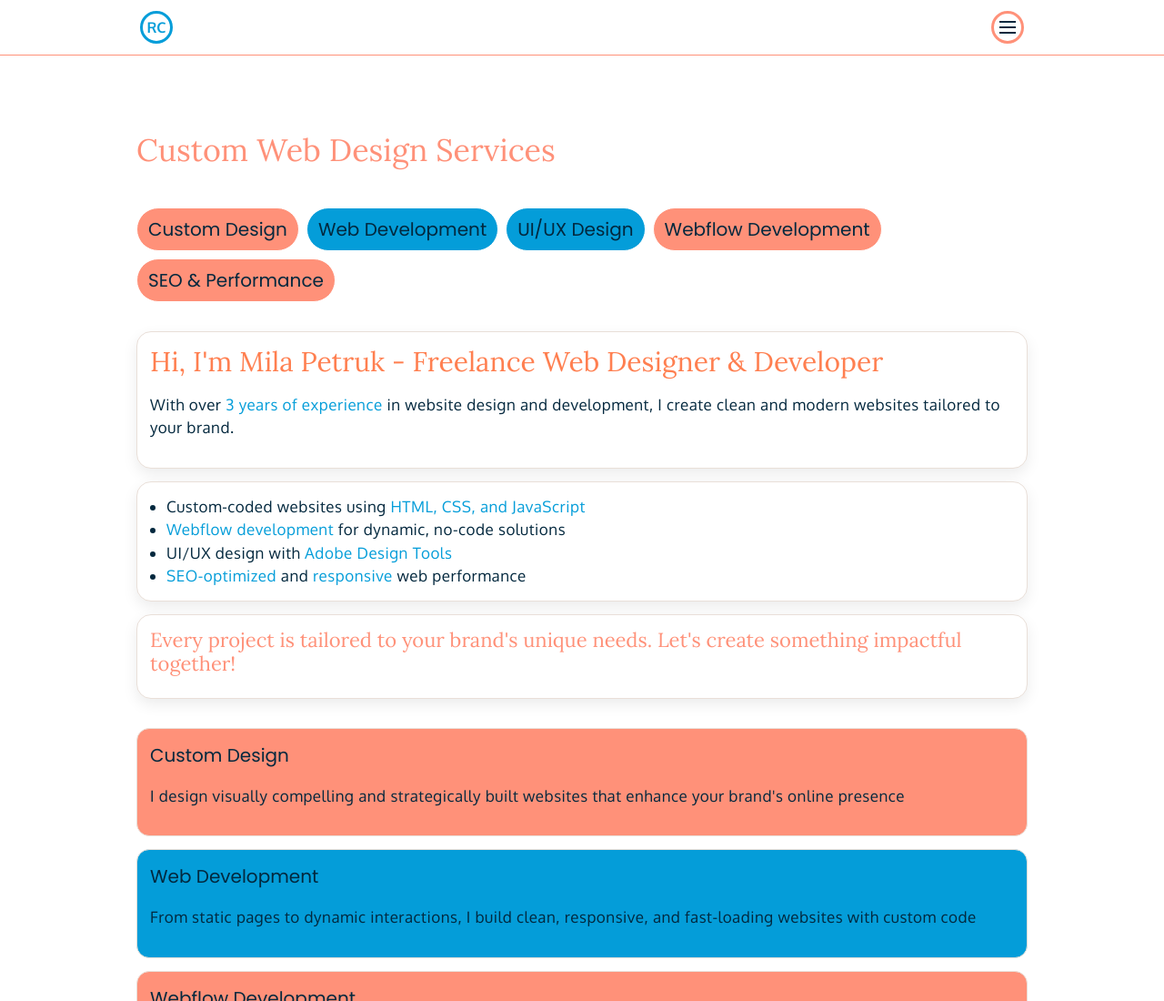
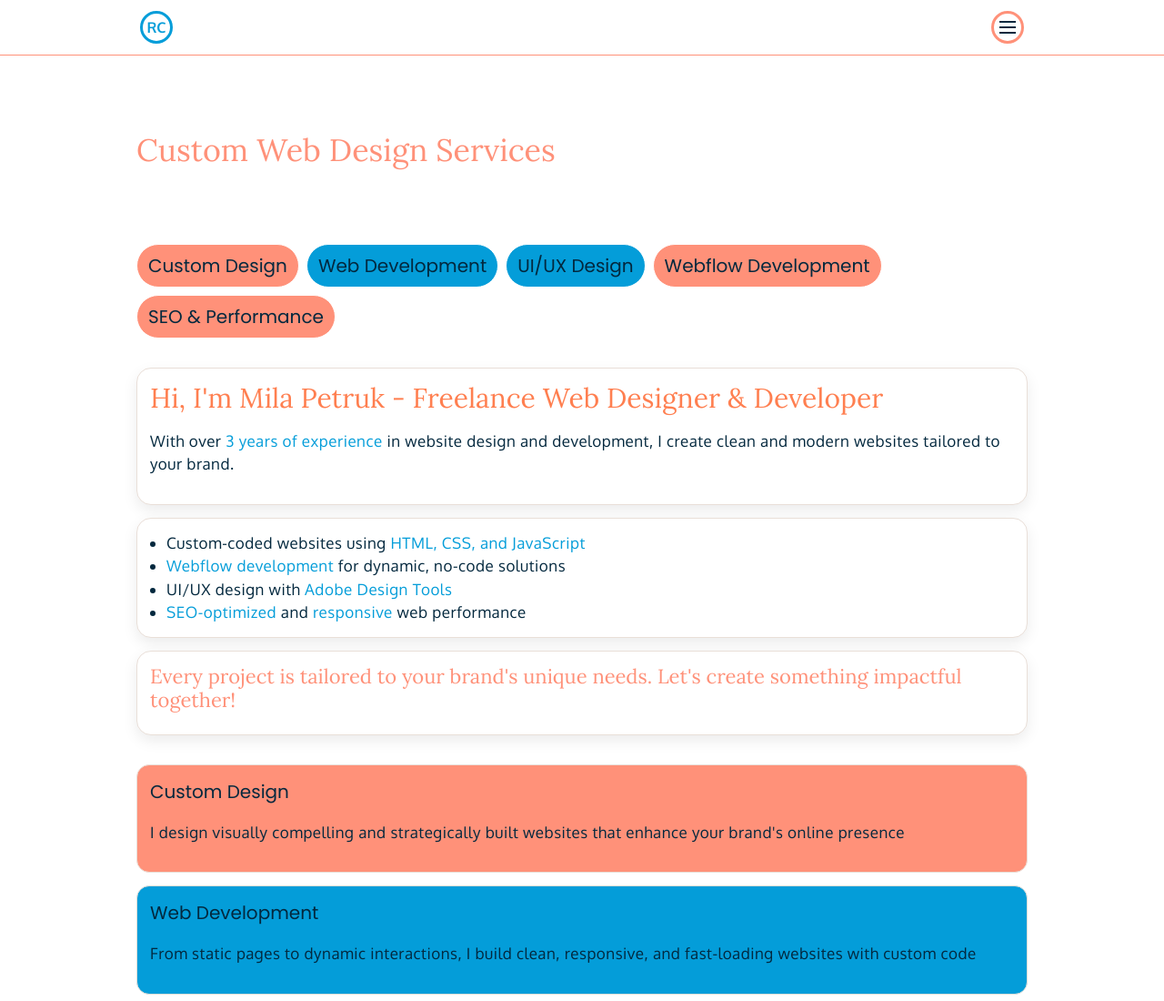
Before and after one commit to Milka4eva/Riola-Design-Website, a plain HTML site: page index.html in a window 1280 px wide. Shown: the top 1100 px of the page at 91% size. Drawn offline with Linux system fonts and the light colour scheme.

Commit message:
padding top and bottom

```diff
--- a/css/style.css
+++ b/css/style.css
@@ -172,6 +172,7 @@ h1 {
   color:var(--pink);
   line-height:1.2;
   padding-top: 100px;
+  padding-bottom: 50px;
 }
 
 h2 {
@@ -347,7 +348,8 @@ footer.mobile {
    :root{--container:720px}
    h1{font-size:34px}
    h1{padding-top: 60px}
-   .stack{gap:14px}
+   h1{padding-bottom: 40px}
+  .stack{gap:14px}
   }
 
 @media (min-width:1200px) {
```
